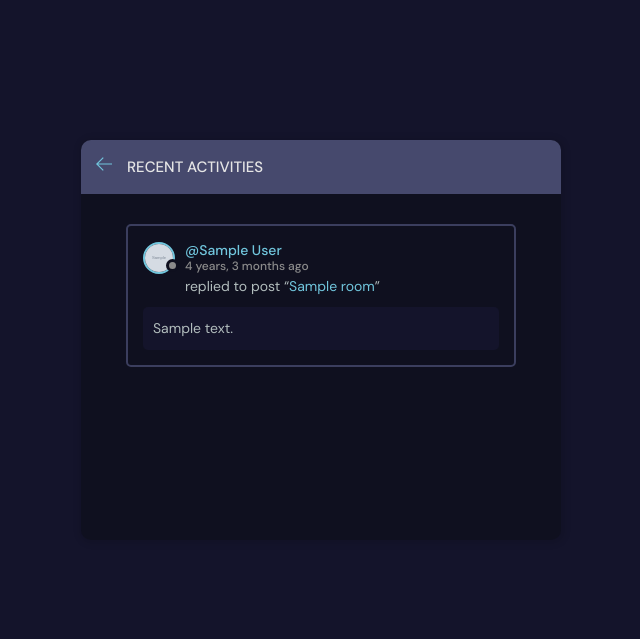
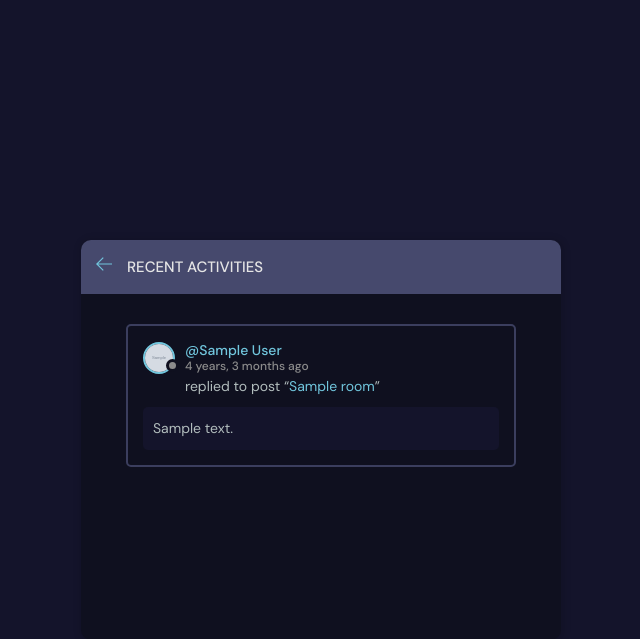
Before and after one commit to stane000/ChatRooms, a Django app: page /activity/ in a window 1280 px wide. Shown: the part 76-715 px from the top of the page, without its empty margins (319-959 px from the left). Run offline with Django 4.2, Linux system fonts and the light colour scheme; tables that the repository leaves empty hold one stand-in row (values such as "Sample post"); grey boxes marked "Sample" are stand-in pictures.

Commit message:
update333

```diff
--- a/base/templates/base/activity.html
+++ b/base/templates/base/activity.html
@@ -21,7 +21,7 @@
       <div class="activities-page layout__body">
 
         {% for message in room_messages %}
-        <div class="activities__box">
+        <div class="activities__box zoom-effect">
           <div class="activities__boxHeader roomListRoom__header">
             <a href="{% url 'user-profile' message.user.id %}" class="roomListRoom__author">
               <div class="avatar avatar--small">
--- a/base/templates/base/room.html
+++ b/base/templates/base/room.html
@@ -122,9 +122,11 @@
               </div>
             </div>
           </div>
+          {% if user.is_authenticated %}
           <div class="room__message">
             <form action="" method="POST">{% csrf_token %}<input name="body" placeholder="Write your message here..." /></form>
           </div>
+          {% endif %}
         </div>
         <!-- Room End -->
 
--- a/base/views.py
+++ b/base/views.py
@@ -38,20 +38,6 @@ def loginPage(request):
 def logoutUser(request):
     logout(request)
     return redirect('home')
-
-# def registerUser(request):
-#     form = UserCreationForm()
-#     if request.method == "POST":
-#         form = UserCreationForm(request.POST)
-#         if form.is_valid():
-#             user = form.save(commit=False)
-#             user.username = user.username.lower()
-#             user.save()
-#             login(request, user)
-#             redirect("home")
-#         else:
-#             messages.error(request, "An error occured during registration")
-#     return render(request, "base/login_register.html", {"form": form})
 
 def registerUser(request):
     form = MyUserCreationForm()
@@ -193,4 +179,4 @@ def topicsPage(request):
 
 def activityPage(request):
     room_messages = Message.objects.all()
-    return render(request, "base/activity.html", {'room_messages': room_messages})
+    return render(request, "base/activity.html", {'room_messages': room_messages[:5]})
--- a/static/styles/style.css
+++ b/static/styles/style.css
@@ -428,7 +428,7 @@ a {
   position: absolute;
   top: 50%;
   left: 50%;
-  transform: translate(-50%, -46%);
+  transform: translate(-50%, -21%);
   background-color: var(--color-dark);
   border-radius: 1rem;
   box-shadow: 1px 1px 6px 3px rgba(0, 0, 0, 0.1);
```
